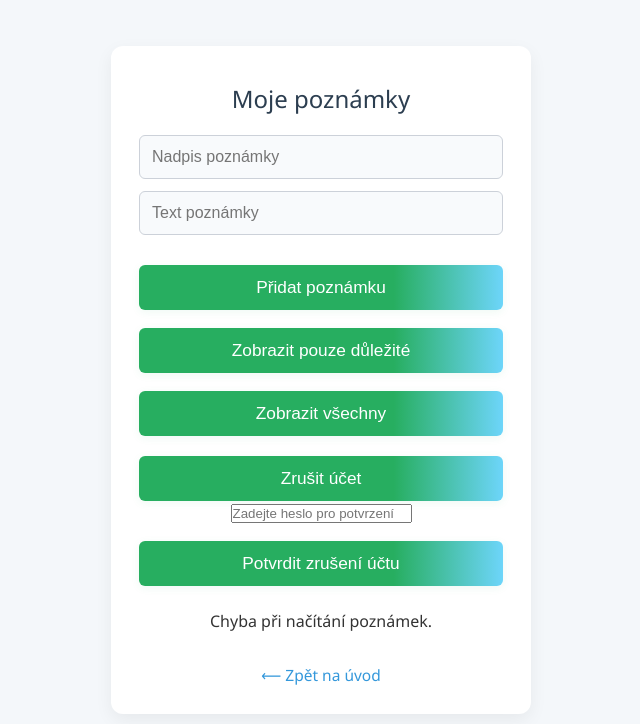
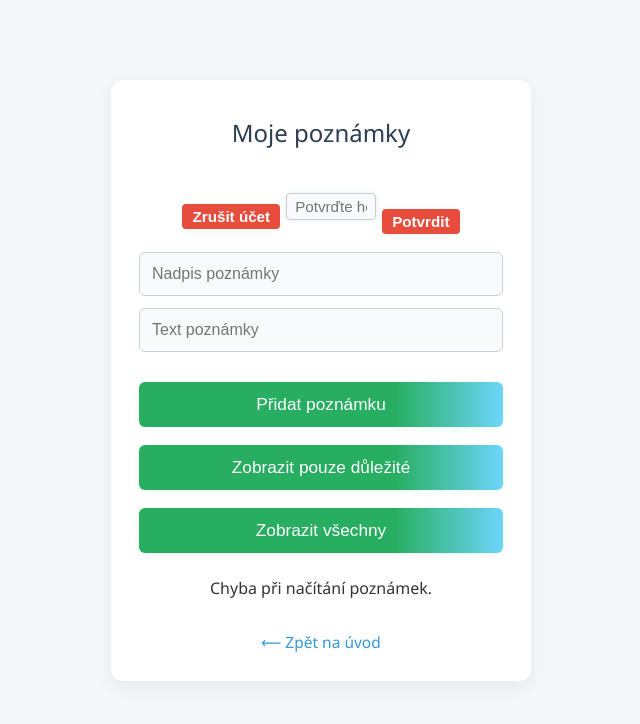
Before and after one commit to dominikjaci/zaver_zadani_3ep, a website: page public/notes.html in a window 1280 px wide. Both pictures are taken after a click on the button "Zrušit účet". Shown: the whole page, without its empty margins (319-959 px from the left). Drawn offline with Linux system fonts and the light colour scheme; no server answers.

Commit message:
Lepší umístění pro zrušení účtu

```diff
--- a/public/notes.html
+++ b/public/notes.html
@@ -9,7 +9,16 @@
 <body>
   <div class="container">
     <h2>Moje poznámky</h2>
-    <div id="currentUser" style="margin-bottom: 18px; color: #3498db; font-weight: 500;"></div>
+    <div class="user-bar">
+      <div id="currentUser" style="color: #3498db; font-weight: 500;"></div>
+      <div class="delete-account-area">
+        <button id="deleteAccountBtn" title="Zrušit účet">Zrušit účet</button>
+        <form id="deleteAccountForm" onsubmit="return false;">
+          <input type="password" id="deleteAccountPassword" placeholder="Potvrďte heslo">
+          <button id="confirmDeleteAccount">Potvrdit</button>
+        </form>
+      </div>
+    </div>
     <form id="noteForm">
       <input type="text" id="noteTitle" placeholder="Nadpis poznámky" required>
       <input type="text" id="noteInput" placeholder="Text poznámky" required>
@@ -17,11 +26,6 @@
       <button type="button" id="showImportant">Zobrazit pouze důležité</button>
       <button type="button" id="showAll">Zobrazit všechny</button>
     </form>
-    <button id="deleteAccountBtn" style="margin-top:20px;">Zrušit účet</button>
-    <div id="deleteAccountForm" style="display:none; margin-bottom:20px;">
-      <input type="password" id="deleteAccountPassword" placeholder="Zadejte heslo pro potvrzení">
-      <button id="confirmDeleteAccount">Potvrdit zrušení účtu</button>
-    </div>
     <ul id="notes-container" style="margin-top: 24px; list-style: none; padding: 0;"></ul>
     <div class="form-footer" style="margin-top: 32px;">
       <a href="index.html">⟵ Zpět na úvod</a>
@@ -29,12 +33,19 @@
   </div>
   <script src="client.js"></script>
   <script>
-
     document.addEventListener('DOMContentLoaded', () => {
       const currentUser = document.getElementById('currentUser');
       if (currentUser) {
         currentUser.textContent = localStorage.getItem('username') || localStorage.getItem('userId') || '';
       }
+      const deleteAccountBtn = document.getElementById('deleteAccountBtn');
+      const deleteAccountForm = document.getElementById('deleteAccountForm');
+      if (deleteAccountBtn && deleteAccountForm) {
+        deleteAccountBtn.onclick = () => {
+          deleteAccountForm.style.display = deleteAccountForm.style.display === 'flex' ? 'none' : 'flex';
+          document.getElementById('deleteAccountPassword').focus();
+        };
+      }
     });
   </script>
 </body>
--- a/public/style.css
+++ b/public/style.css
@@ -79,7 +79,7 @@ body {
     box-shadow: 0 4px 16px rgba(52,152,219,0.15);
 }
 
-/* Centralní karta pro formuláře */
+
 .container {
     background: #fff;
     width: 100%;
@@ -188,3 +188,64 @@ button:hover, .container button:hover {
         padding: 10px 18px;
     }
 }
+
+.user-bar {
+    display: flex;
+    flex-direction: column;
+    align-items: center;
+    margin-bottom: 18px;
+    gap: 8px;
+}
+#currentUser {
+    color: #3498db;
+    font-weight: 500;
+    font-size: 1.1em;
+    margin-bottom: 4px;
+    text-align: center;
+}
+.delete-account-area {
+    display: flex;
+    align-items: center;
+    gap: 6px;
+}
+#deleteAccountForm {
+    display: none;
+    align-items: center;
+    gap: 6px;
+    margin-left: 0;
+}
+#deleteAccountPassword {
+    padding: 4px 8px;
+    border: 1px solid #ccc;
+    border-radius: 4px;
+    font-size: 0.95em;
+    width: 90px;
+}
+#confirmDeleteAccount {
+    background: #e74c3c;
+    color: #fff;
+    border: none;
+    border-radius: 4px;
+    padding: 4px 10px;
+    cursor: pointer;
+    font-weight: bold;
+    font-size: 0.95em;
+    transition: background 0.2s;
+}
+#confirmDeleteAccount:hover {
+    background: #c0392b;
+}
+#deleteAccountBtn {
+    background: #e74c3c;
+    color: #fff;
+    border: none;
+    border-radius: 4px;
+    padding: 4px 10px;
+    cursor: pointer;
+    font-weight: bold;
+    font-size: 0.95em;
+    transition: background 0.2s;
+}
+#deleteAccountBtn:hover {
+    background: #c0392b;
+}
```
